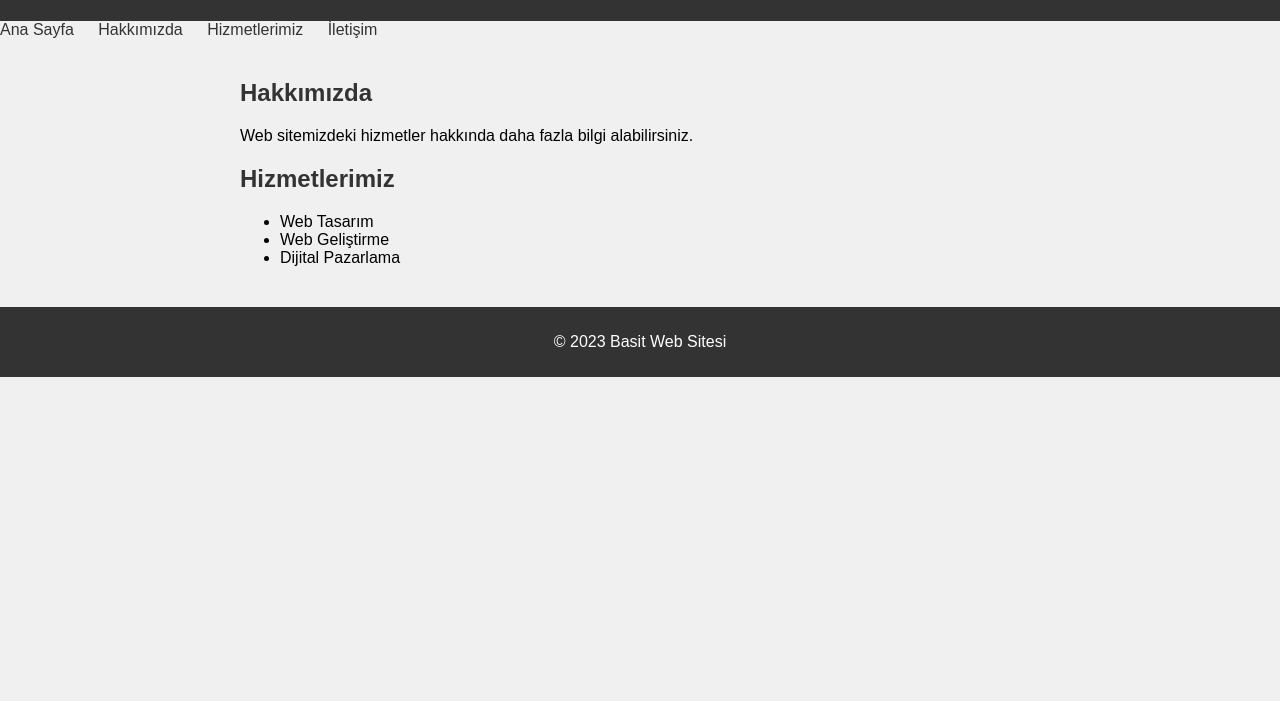
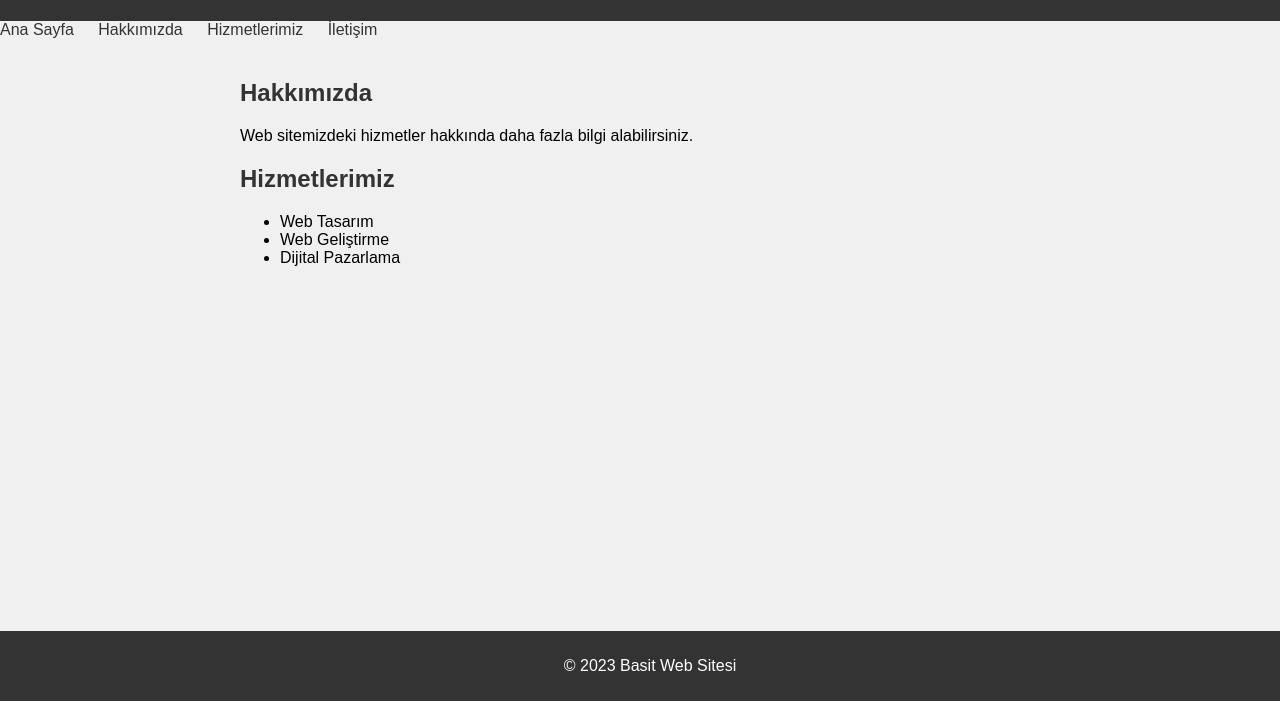
Before and after one commit to sudeyoldas/sudeyoldas.github.io, a plain HTML site: page index.html in a window 1280 px wide. Shown: the part 99-800 px from the top of the page. Drawn offline with Linux system fonts and the light colour scheme.

Commit message:
Update index.html

```diff
--- a/index.html
+++ b/index.html
@@ -10,6 +10,7 @@
             background-color: #f0f0f0;
             margin: 0;
             padding: 0;
+            height: 100%;
         }
 
         header {
@@ -54,6 +55,9 @@
             color: white;
             text-align: center;
             padding: 10px;
+            position: absolute;
+            bottom: 0;
+            width: 100%;
         }
     </style>
 </head>
```
